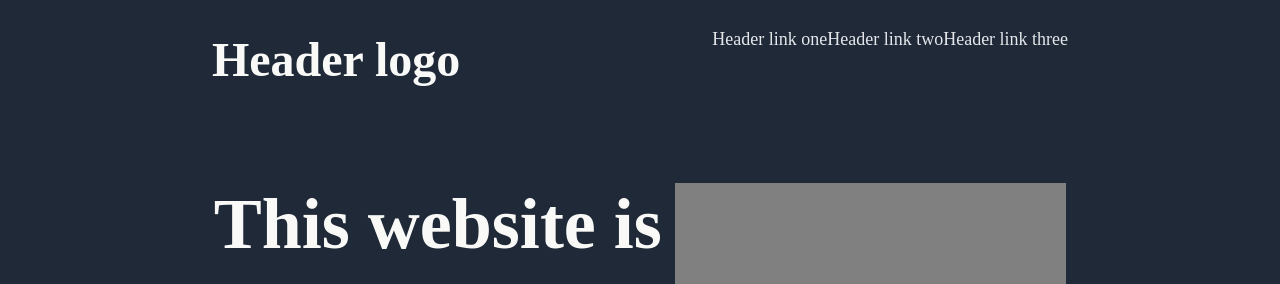
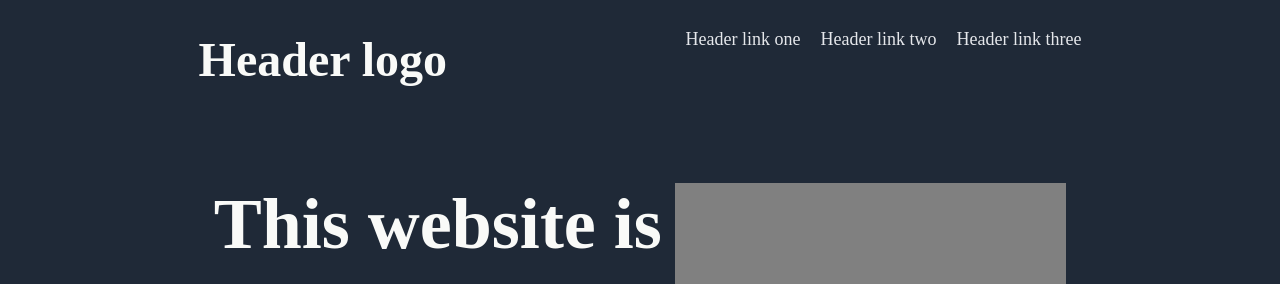
Before and after one commit to Juanercoli/odin-landing-page, a plain HTML site: page index.html in a window 1280 px wide. Shown: the top 284 px of the page. Drawn offline with Linux system fonts and the light colour scheme.

Commit message:
Fixed links gap

```diff
--- a/styles.css
+++ b/styles.css
@@ -13,6 +13,7 @@ body {
   margin: 0;
 }
 
+/* Header */
 header {
   display: flex;
   justify-content: space-evenly;
@@ -24,6 +25,7 @@ header {
 ul {
   display: flex;
   list-style: none;
+  gap: 20px;
 }
 
 ul li a {
```
